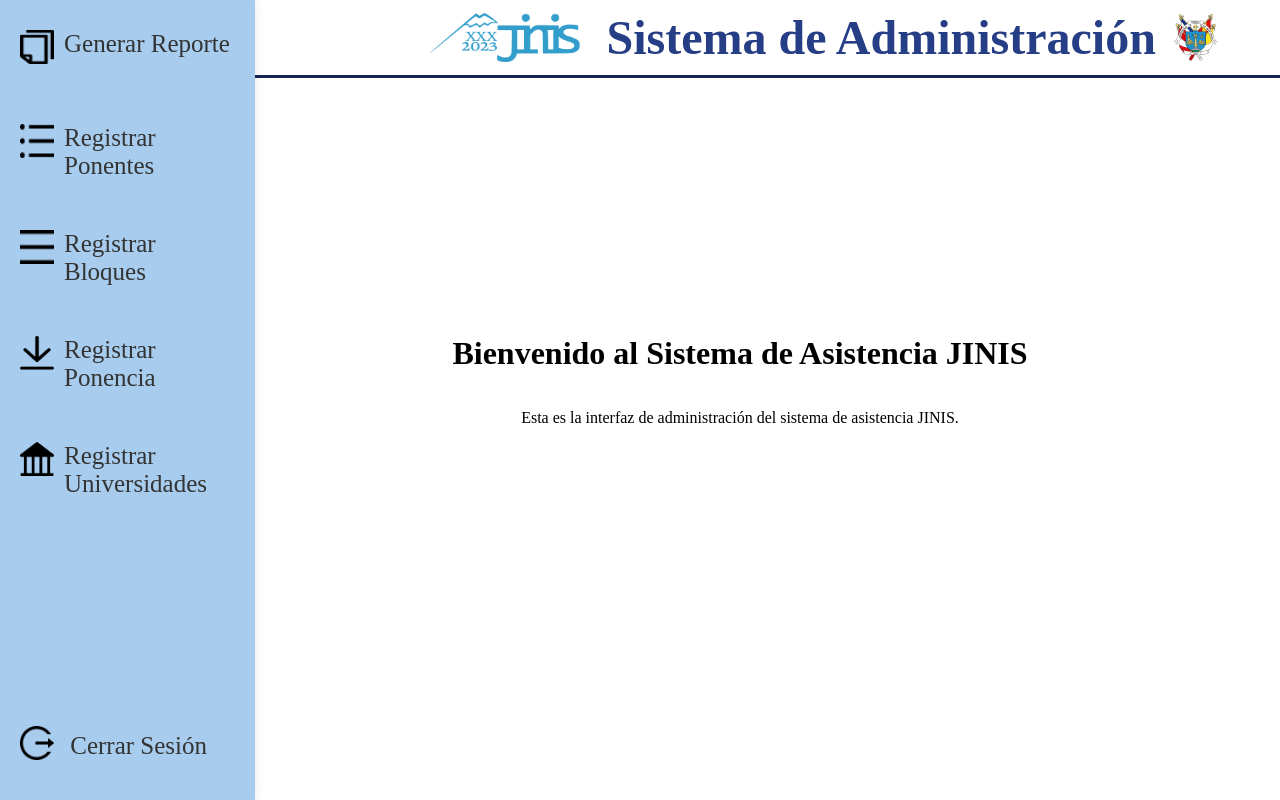
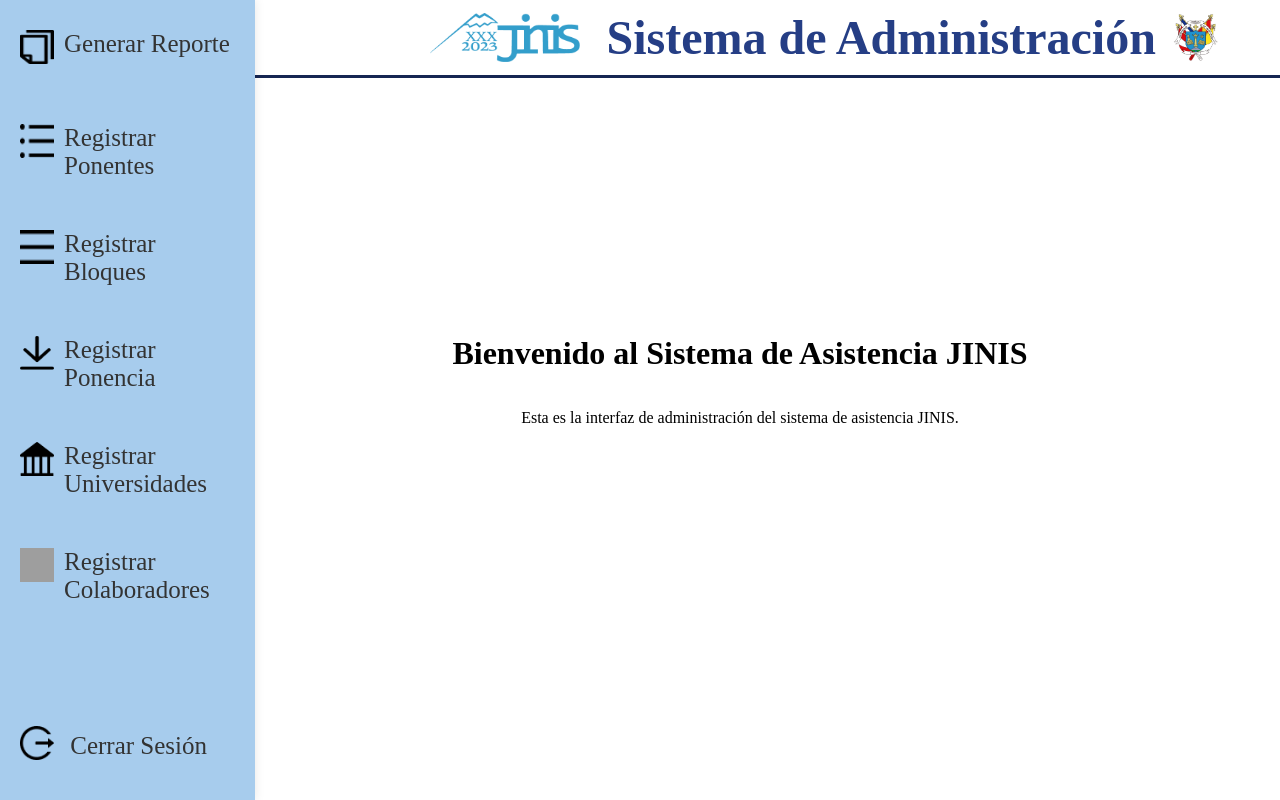
Before and after one commit to Fidel-Arias/Sistema_de_Asistencia, a Django app: page /Administrador/ in a window 1280 px wide; the page is wider, and only the part inside the window is pictured. Run offline with Django 5.2, Linux system fonts and the light colour scheme; grey boxes are pictures that could not be loaded.

Commit message:
cambios en el sidebar

```diff
--- a/Admin/templates/partials/sidebar.html
+++ b/Admin/templates/partials/sidebar.html
@@ -32,6 +32,12 @@
                 Registrar Universidades
             </a>
         </li>
+        <li>
+            <a href="{% url 'RegistrarColaboradores' %}" class="{% if current_page == 'registrar_colaboradores' %}active{% endif %}">
+                <img src="{% static 'images/colaboradores_icon.png' %}" alt="Icono 5">
+                Registrar Colaboradores
+            </a>
+        </li>
         <!-- Otros elementos de la barra lateral -->
     </ul>
     <div class="logout">
```
